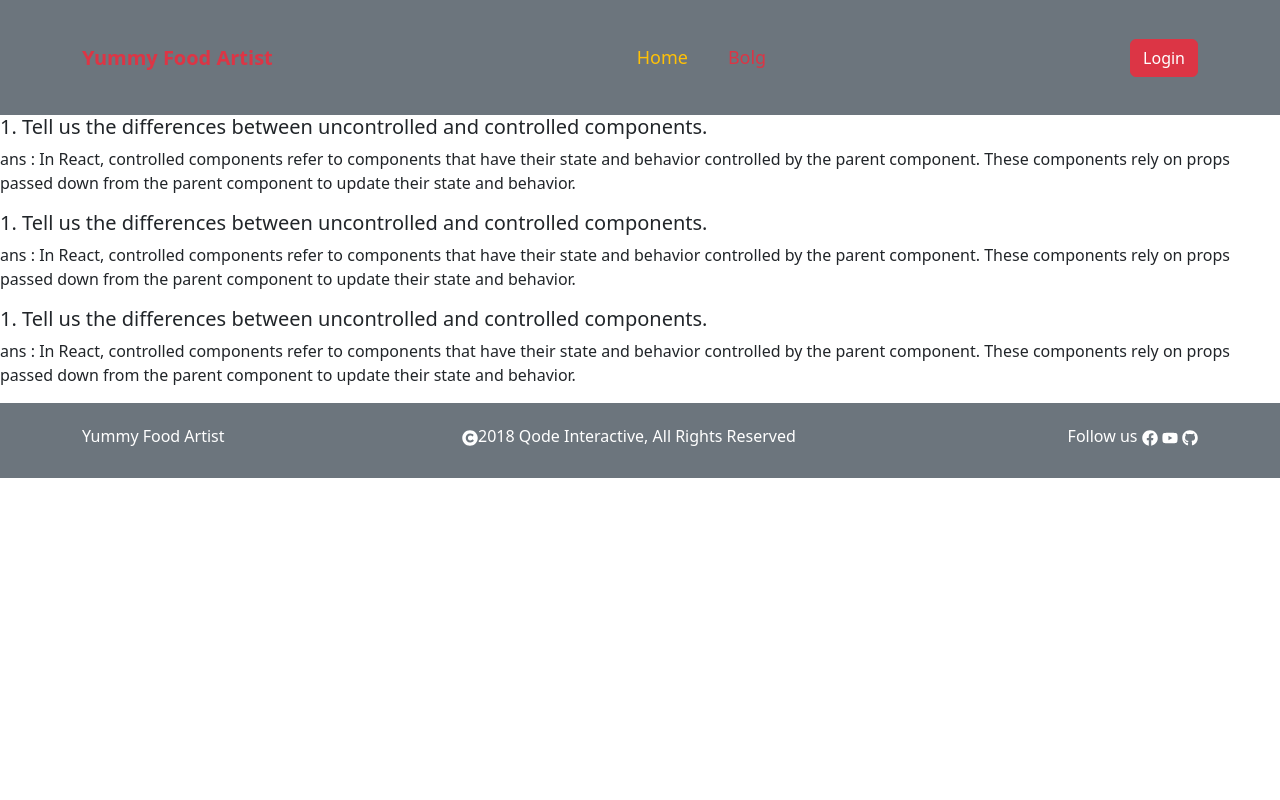
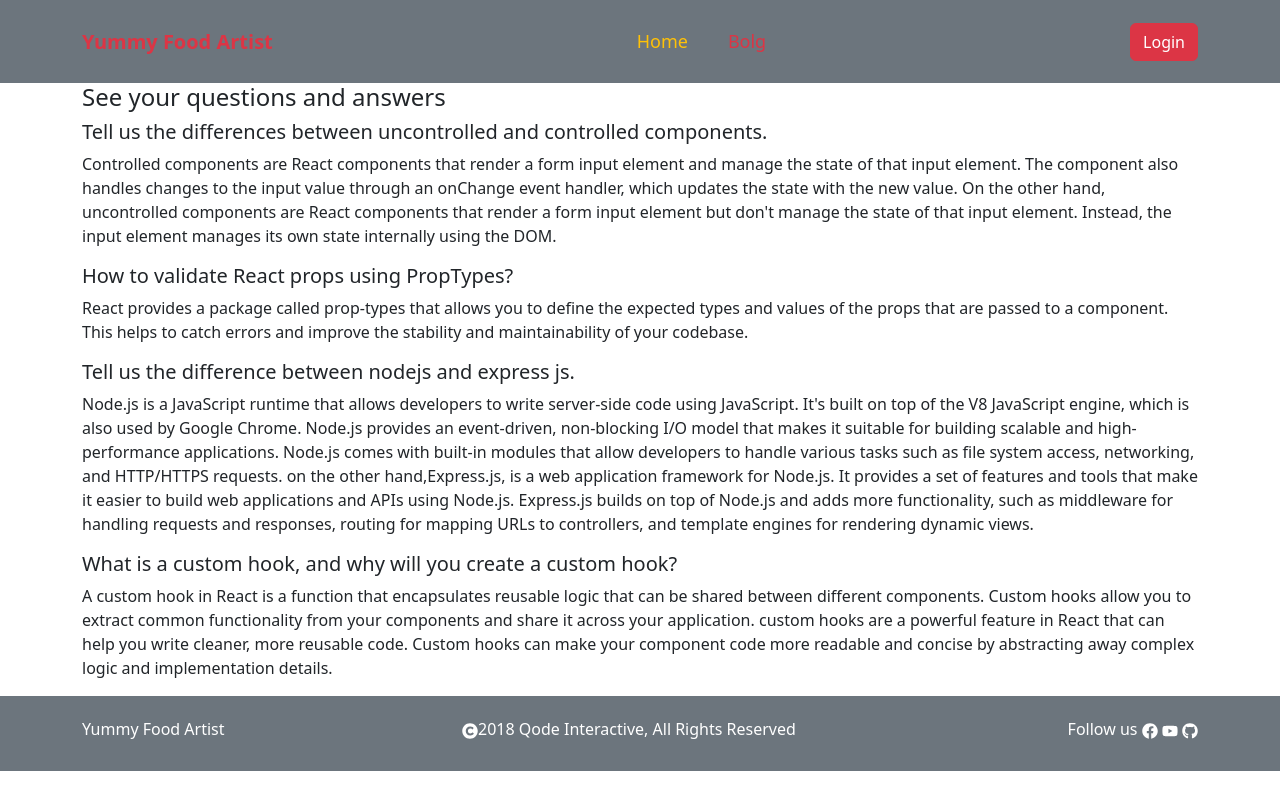
Before and after one commit to Shumona-Akter/yummy-food-artist, a React (Vite) app: page /blog in a window 1280 px wide. Built offline with nearby package versions, Linux system fonts and the light colour scheme; no server answers.

Commit message:
lazy load and blog section end

```diff
--- a/package.json
+++ b/package.json
@@ -19,6 +19,8 @@
     "react-bootstrap": "^2.7.4",
     "react-dom": "^18.2.0",
     "react-icons": "^4.8.0",
+    "react-lazy-load": "^4.0.1",
+    "react-lazyload": "^3.2.0",
     "react-rating": "^2.0.5",
     "react-router-dom": "^6.11.0",
     "react-toastify": "^9.1.2",
--- a/src/Scetion/AllChef.jsx
+++ b/src/Scetion/AllChef.jsx
@@ -8,7 +8,8 @@ const AllChef = () => {
     console.log(allChef)
     return (
         <Container className='my-5 py-5'>
-             <h6 className='text-warning text-center display-5 my-5  fw-bold'>Our All Chef</h6>
+             <h6 className='text-warning text-center display-5 mt-5  fw-bold'>OUR THAI CHEF'S</h6>
+             <h6 className='text-black text-center fs-5 mb-5  fw-bold'>We are fluent in making appetizing meals.</h6>
 
                  <Row xs={1} md={6} className="g-4">
             {
--- a/src/Scetion/Chef.jsx
+++ b/src/Scetion/Chef.jsx
@@ -1,7 +1,7 @@
 import React from 'react';
 import { Button, Card, Col } from 'react-bootstrap';
 import { Link } from 'react-router-dom';
-
+import LazyLoad from 'react-lazy-load';
 const Chef = ({chef}) => {
     console.log(chef)
     const {id, chefPicture, chefName,  yearsOfExperience, numberOfRecipes,totalLikes
@@ -9,7 +9,11 @@ const Chef = ({chef}) => {
     return (
             <Col md={4} className=''>
                 <Card>
-                    <Card.Img variant="top" src={chefPicture} />
+
+            <LazyLoad height={300}  threshold={0.95} onContentVisible={() => {console.log('loaded!')}}>
+            <Card.Img variant="top" src={chefPicture}  />
+          </LazyLoad>
+
                     <Card.Body>
                       <Card.Title className='text-warning text-decoration-none fs-4 fw-bold'>{chefName}</Card.Title>
                       <Card.Text>
--- a/src/Scetion/HomeBanner.jsx
+++ b/src/Scetion/HomeBanner.jsx
@@ -8,7 +8,7 @@ const HomeBanner = () => {
            <Container className='py-5 text-end'>
                     <h1 className='text-danger display-1 fw-bold'>Welcome</h1>
                      <h2 className='text-warning display-6 fw-bold'>Yummy Food Artist</h2>
-                     <p className='text-warning fs-6  ms-auto py-3'>The perfact chef for your restaurant. A chef is a <br /> professional cook and tradesman who is  proficient in all aspects of <br /> food preparation, often focusing on a particular cuisine.</p>
+                     <p className='text-warning fs-6  ms-auto py-3'>This restaurant is famous for a Thai food. The perfact chef for your restaurant. A chef is a <br /> professional cook and tradesman who is  proficient in all aspects of <br /> food preparation, often focusing on a particular cuisine.</p>
                      <Button className='btn-danger'>Book Now</Button>
            </Container>
         </div>
--- a/src/Shared/Navber/Navber.jsx
+++ b/src/Shared/Navber/Navber.jsx
@@ -21,7 +21,7 @@ const Navber = () => {
       });
     }
     return (
-        <Navbar bg="secondary py-4" expand="lg">
+        <Navbar bg="secondary " expand="lg">
       <Container>
         <Link to='/' className='text-danger fs-5 fw-bold text-decoration-none'>Yummy Food Artist</Link>
         <Navbar.Toggle aria-controls="responsive-navbar-nav" />
--- a/src/pages/Blog/Blog.jsx
+++ b/src/pages/Blog/Blog.jsx
@@ -1,15 +1,19 @@
 import React from 'react';
+import { Container } from 'react-bootstrap';
 
 const Blog = () => {
     return (
-        <div>
-           <h5>1. Tell us the differences between uncontrolled and controlled components.</h5>
-           <p>ans : In React, controlled components refer to components that have their state and behavior controlled by the parent component. These components rely on props passed down from the parent component to update their state and behavior. </p>
-           <h5>1. Tell us the differences between uncontrolled and controlled components.</h5>
-           <p>ans : In React, controlled components refer to components that have their state and behavior controlled by the parent component. These components rely on props passed down from the parent component to update their state and behavior. </p>
-           <h5>1. Tell us the differences between uncontrolled and controlled components.</h5>
-           <p>ans : In React, controlled components refer to components that have their state and behavior controlled by the parent component. These components rely on props passed down from the parent component to update their state and behavior. </p>
-        </div>
+        <Container>
+            <h4>See your questions and answers</h4>
+            <h5>Tell us the differences between uncontrolled and controlled components.</h5>
+            <p>Controlled components are React components that render a form input element and manage the state of that input element. The component also handles changes to the input value through an onChange event handler, which updates the state with the new value. On the other hand, uncontrolled components are React components that render a form input element but don't manage the state of that input element. Instead, the input element manages its own state internally using the DOM.</p>
+            <h5>How to validate React props using PropTypes?</h5>
+            <p>React provides a package called prop-types that allows you to define the expected types and values of the props that are passed to a component. This helps to catch errors and improve the stability and maintainability of your codebase.</p>
+            <h5>Tell us the difference between nodejs and express js.</h5>
+            <p>Node.js is a JavaScript runtime that allows developers to write server-side code using JavaScript. It's built on top of the V8 JavaScript engine, which is also used by Google Chrome. Node.js provides an event-driven, non-blocking I/O model that makes it suitable for building scalable and high-performance applications. Node.js comes with built-in modules that allow developers to handle various tasks such as file system access, networking, and HTTP/HTTPS requests. on the other hand,Express.js, is a web application framework for Node.js. It provides a set of features and tools that make it easier to build web applications and APIs using Node.js. Express.js builds on top of Node.js and adds more functionality, such as middleware for handling requests and responses, routing for mapping URLs to controllers, and template engines for rendering dynamic views.</p>
+            <h5>What is a custom hook, and why will you create a custom hook?</h5>
+            <p>A custom hook in React is a function that encapsulates reusable logic that can be shared between different components. Custom hooks allow you to extract common functionality from your components and share it across your application. custom hooks are a powerful feature in React that can help you write cleaner, more reusable code. Custom hooks can make your component code more readable and concise by abstracting away complex logic and implementation details.</p>
+        </Container>
     );
 };
 
--- a/src/pages/Home/ChefDetails/ChefDetailsmain.jsx
+++ b/src/pages/Home/ChefDetails/ChefDetailsmain.jsx
@@ -6,6 +6,8 @@ import '@smastrom/react-rating/style.css'
 import { FaHandPointRight } from 'react-icons/fa';
 import { ToastContainer, toast } from 'react-toastify';
   import 'react-toastify/dist/ReactToastify.css';
+  import LazyLoad from 'react-lazy-load';
+
 
 
 const ChefDetailsmain = () => {
@@ -32,17 +34,29 @@ const notify3 = () => {
 
 
 
+
     return (
         <>
-            <div style={{background: `url(${chefPicture}) no-repeat top / cover` , }} className='p-5'>
+
+            <div className='p-5' >
                <Container className='py-5 '>
-                        <h1 className='text-danger display-5 fw-bold'>{chefName}</h1>
+                        <div className="row">
+                          <div className="col-lg-6">
+                          <h1 className='text-danger display-5 fw-bold'>{chefName}</h1>
                          <h2 className='text-warning fs-4 fw-bold'>{yearsOfExperience} years  experience.</h2>
-                         <p className='text-warning fs-6 w-50  pt-3'>{shortBio}</p>
+                         <p className='text-warning fs-6  pt-3'>{shortBio}</p>
                          <h6 className='text-primary'>{numberOfRecipes} Recipes</h6>
 
                         <h6 className='text-primary fs-6'><span className='text-danger'><FaHandPointRight/></span> {totalLikes} M like</h6>
                          <Button className='btn-danger'>Book Now</Button>
+                          </div>
+                          <div className="col-lg-6">
+                          <LazyLoad height={300}  threshold={0.95} onContentVisible={() => {console.log('loaded!')}}>
+                          <img src={chefPicture} className='img-fluid' alt="" />
+                        </LazyLoad>
+
+                          </div>
+                        </div>
                </Container>
             </div>
 
@@ -52,7 +66,8 @@ const notify3 = () => {
             <Row xs={1} md={3} className="g-4">
                             <Col>
                               <Card>
-                                <Card.Img variant="top" src={totalRecipes.recipes?.recipe1?.img} />
+
+                                <Card.Img variant="top" style={{height:"250px"}} src={totalRecipes.recipes?.recipe1?.img} />
                                 <Card.Body>
                                   <Card.Title>{totalRecipes.recipes?.recipe1?.name}</Card.Title>
                                   <Card.Text>
@@ -68,7 +83,7 @@ const notify3 = () => {
                             </Col>
                             <Col>
                               <Card>
-                                <Card.Img variant="top" src={totalRecipes.recipes?.recipe2?.img} />
+                                <Card.Img variant="top" style={{height:"250px"}} src={totalRecipes.recipes?.recipe2?.img} />
                                 <Card.Body>
                                   <Card.Title>{totalRecipes.recipes?.recipe2?.name}</Card.Title>
                                   <Card.Text>
@@ -84,7 +99,7 @@ const notify3 = () => {
                             </Col>
                             <Col>
                               <Card>
-                                <Card.Img variant="top" src={totalRecipes.recipes?.recipe3?.img} />
+                                <Card.Img variant="top" style={{height:"250px"}} src={totalRecipes.recipes?.recipe3?.img} />
                                 <Card.Body>
                                   <Card.Title>{totalRecipes.recipes?.recipe3?.name}</Card.Title>
                                   <Card.Text>
@@ -99,9 +114,10 @@ const notify3 = () => {
                             </Col>
 
                         </Row>
+
             </Container>
         </>
     );
 };
-
+// ReactDOM.render(<App />, document.body);
 export default ChefDetailsmain;
```
Also changed, not shown: 1 other file (tests, documents, lock files or other folders).
